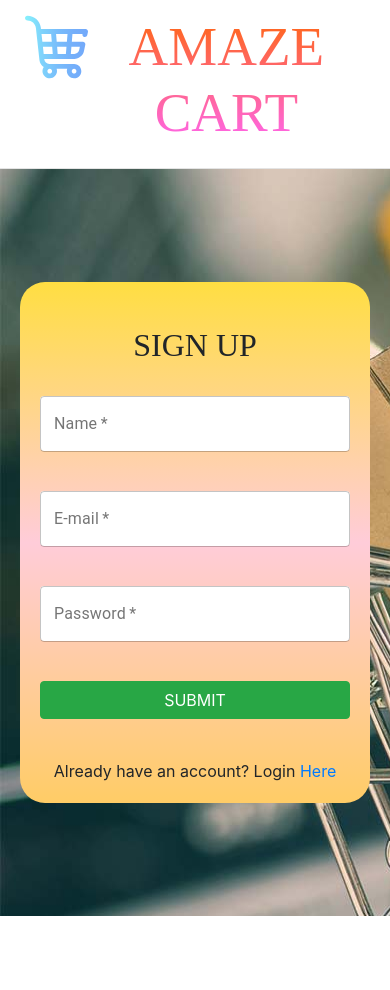
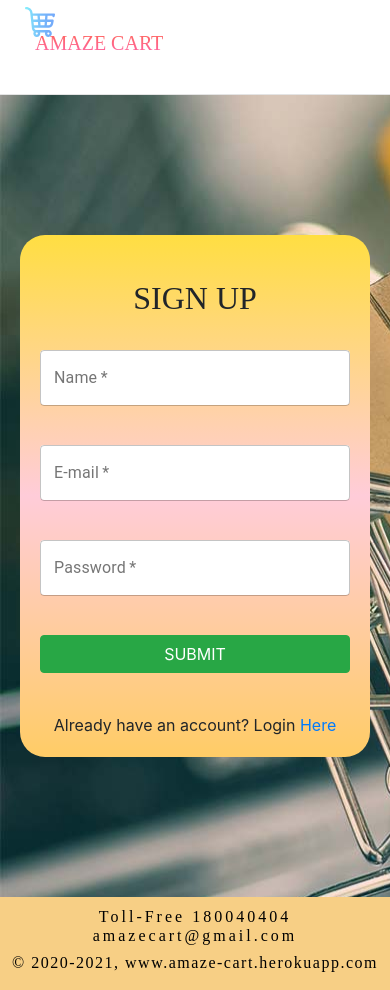
Before and after one commit to Kavitha-Ashokan/Amaze-Cart, a React (Create React App) app: page / in a window 390 px wide. Before the commit the page ends 916 px from the top, so only its background shows below. Built offline with nearby package versions, Linux system fonts and the light colour scheme; no server answers; the database is empty.

Commit message:
completed

```diff
--- a/src/App.js
+++ b/src/App.js
@@ -17,6 +17,7 @@ import { Signup } from "./components/Signup";
 import { Login } from "./components/Login";
 
 import "./css/Home.css";
+import Footer from "./components/Footer";
 
 const history = createBrowserHistory();
 
@@ -27,7 +28,13 @@ class App extends Component {
 
   componentDidMount() {
     auth.onAuthStateChanged((user) => {
-      if (user && (history.location.pathname === "/products" || history.location.pathname === "/checkout" ||history.location.pathname === "/cartproducts")) {
+      if (
+        user &&
+        (history.location.pathname === "/products" ||
+          history.location.pathname === "/checkout" ||
+          history.location.pathname === "/cartproducts" ||
+          history.location.pathname === "/addproducts")
+      ) {
         db.collection("SignedUpUsersData")
           .doc(user.uid)
           .get()
@@ -86,6 +93,7 @@ class App extends Component {
               />
               <Route component={NotFound} />
             </Switch>
+            <Footer user={this.state.user} />
           </Router>
         </CartContextProvider>
       </ProductsContextProvider>
--- a/src/components/AddProducts.js
+++ b/src/components/AddProducts.js
@@ -15,6 +15,9 @@ const AddProducts = ({ user }) => {
 
   useEffect(() => {
     auth.onAuthStateChanged((user) => {
+      if (user && user.email !== "admin1@gmail.com") {
+        history.push("/login");
+      }
       if (!user) {
         history.push("/login");
       }
@@ -76,7 +79,7 @@ const AddProducts = ({ user }) => {
     );
   };
   return (
-    <div className="container">
+    <div className="container addproducts-page">
       <br />
       <h2>ADD PRODUCTS</h2>
       <hr />
@@ -105,16 +108,15 @@ const AddProducts = ({ user }) => {
         />
         <p></p>
         <br></br>
-        <TextField
+        <input
           type="file"
           label="Product Image"
-          variant="outlined"
           onChange={productImgHandler}
           id="file"
           required
           className="form-control"
         />
-        <button className="btn btn-success btn-md mybtn">ADD</button>
+        <button className="btn btn-success btn-md mybtn mt-3">ADD</button>
       </form>
       {error && <span>{error}</span>}
     </div>
--- a/src/components/CheckOut.js
+++ b/src/components/CheckOut.js
@@ -91,7 +91,7 @@ export const CheckOut = ({ history }) => {
               Return to HOME
             </Link>
             <div>
-          <img src={thanks} alt="not found" />
+          <img className="thank-img" src={thanks} alt="not found" />
         </div>
           </div>
         )}
--- /dev/null
+++ b/src/components/Footer.js
@@ -0,0 +1,14 @@
+import React from 'react';
+
+function Footer({user}){
+
+return(
+    <div className={`${user?'login':'footer-align'}`}>
+        <center>
+        <h6 className="footer-contact">Toll-Free 180040404 amazecart@gmail.com</h6>
+        <h6 className="footer-site">© 2020-2021, www.amaze-cart.herokuapp.com</h6>
+        </center>
+    </div>
+)
+}
+export default Footer;
--- a/src/components/Navbar.js
+++ b/src/components/Navbar.js
@@ -21,7 +21,7 @@ export const Navbar = ({ user, history }) => {
     <div className="navbox">
       <Link to="/products" className="nav-header navlink">
         <div className="leftside">
-          <img src={logo} alt="" />
+          <img className="logo" src={logo} alt="" />
         </div>
         <h1 className="navbox-head">Amaze Cart</h1>
       </Link>
@@ -47,6 +47,11 @@ export const Navbar = ({ user, history }) => {
             </span>
           </div>
           <span>
+          <Link to="cartproducts">
+          <button className="logout-btn">
+              MY CART
+            </button>
+            </Link>
             <button className="logout-btn" onClick={logout}>
               LOGOUT
             </button>
--- a/src/components/Products.js
+++ b/src/components/Products.js
@@ -1,50 +1,62 @@
-import React, { useContext, useEffect,useState } from "react";
+import React, { useContext, useEffect, useState } from "react";
 import { ProductsContext } from "../global/ProductContext";
 import { CartContext } from "../global/CartContext";
 import AddShoppingCartIcon from "@material-ui/icons/AddShoppingCart";
 import Button from "@material-ui/core/Button";
 //import SearchIcon from '@material-ui/icons/Search';
 import { auth } from "../config/config";
+import { Link } from "react-router-dom";
 
 export const Products = ({ user, history }) => {
   const { products } = useContext(ProductsContext);
-  const [searchText,setSearchText] = useState("");
-  const [displayList,setDisplayList] = useState(products);
-
+  const [searchText, setSearchText] = useState("");
+  const [displayList, setDisplayList] = useState(products);
 
   useEffect(() => {
     auth.onAuthStateChanged((user) => {
-
       if (!user) {
         history.push("/login");
       }
     });
-    if(searchText){
+    if (searchText) {
       let data = products.filter(function (product) {
-        return product.ProductName.toLocaleLowerCase().includes(searchText.toLocaleLowerCase());
+        return product.ProductName.toLocaleLowerCase().includes(
+          searchText.toLocaleLowerCase()
+        );
       });
 
       setDisplayList(data);
-    }
-    else{
+    } else {
       setDisplayList(products);
     }
-  }, [history,searchText]);
+  }, [history, searchText]);
 
   // const data = useContext(CartContext);
-   console.log(user);
+  console.log(user);
   const { dispatch } = useContext(CartContext);
 
   return (
     <div className="product-pg ">
-      {products.length !== 0 && <div className=" search d-flex justify-content-between align-items-center pr-4"><p className="products">PRODUCTS</p>
-      <input type="text" className="search-text"
-      placeholder="Search by product name" onChange={(e)=>setSearchText(e.target.value)}/>
-      </div>}
+      {products.length !== 0 && (
+        <div className=" search d-flex justify-content-between align-items-center pr-4">
+          <p className="products">PRODUCTS</p>
+          <div>
+            <input
+              type="text"
+              className="search-text"
+              placeholder="Search by product name"
+              onChange={(e) => setSearchText(e.target.value)}
+            />
+            {user==='admin1'&&
+            <Link to="/addproducts">
+              <button className="logout-btn">ADD PRODUCTS</button>
+            </Link>}
+          </div>
+        </div>
+      )}
+
       <div className="products-container">
-        {displayList.length === 0 && (
-          <div>No products to display</div>
-        )}
+        {displayList.length === 0 && <div>No products to display</div>}
         {displayList.map((product) => (
           <div className="product-card" key={product.ProductID}>
             <div className="product-img">
@@ -53,12 +65,12 @@ export const Products = ({ user, history }) => {
             <div className="product-name">{product.ProductName}</div>
             <div className="product-price">Rs {product.ProductPrice}.00</div>
             <Button
-            id="addcart"
+              id="addcart"
               className="addcart-btn"
               variant="contained"
               color="primary"
               size="small"
-              startIcon={<AddShoppingCartIcon/>}
+              startIcon={<AddShoppingCartIcon />}
               onClick={() => {
                 dispatch({
                   type: "ADD_TO_CART",
--- a/src/css/Home.css
+++ b/src/css/Home.css
@@ -119,6 +119,33 @@ h1 {
   -webkit-background-clip: text;
   -webkit-text-fill-color: transparent;
 }
+@media(max-width: 768px){
+  .navbox-head{
+    font-size: 20px;
+    padding: 2px 4px;
+  }
+  .logo{
+    width: 30px !important;
+    height: 30px !important;
+  }
+  .navbox .leftside {
+    width:6px;
+  }
+  .user-name {
+    padding-right: 1px;
+    font-size: 16px;
+  }
+  .login-outer{
+    height: 95vh;
+  }
+  .products{
+    font-size: 20px !important;
+  }
+  .thank-img{
+    height: 167px;
+    margin-bottom: 70px;
+  }
+}
 .navbox-head:hover{
   font-style: italic;
 }
--- a/src/index.css
+++ b/src/index.css
@@ -29,7 +29,8 @@ body {
   padding: 20px;
   font-size: 14px;
   font-weight: 600;
- background: white
+ background: white;
+ min-height: 747px;
 }
 
 .cart-container .cart-card {
@@ -204,7 +205,7 @@ h2 {
   justify-content: center;
   background-image: url("image.jpg");
   margin: 0px !important;
-  height: 88.5vh;
+  height: 82.5vh;
 }
 
 .login-inner {
@@ -271,3 +272,28 @@ h2 {
   font-size: 16px;
   font-weight: 600;
 }
+.footer-align{
+  background-color:rgb(247, 207, 133);
+  padding:10px;
+
+}
+.footer-contact {
+  color: white;
+  font-family: "Times New Roman", Times, serif;
+  letter-spacing: 3px;
+}
+.footer-site{
+  color: white;
+  font-family: "Times New Roman", Times, serif;
+  letter-spacing: 1.5px;
+}
+.login{
+  background-color:rgb(94, 92, 92) !important;
+  padding:10px;
+}
+.footer-align h6{
+  color:black !important;
+}
+.addproducts-page{
+  height:82vh;
+}
```
